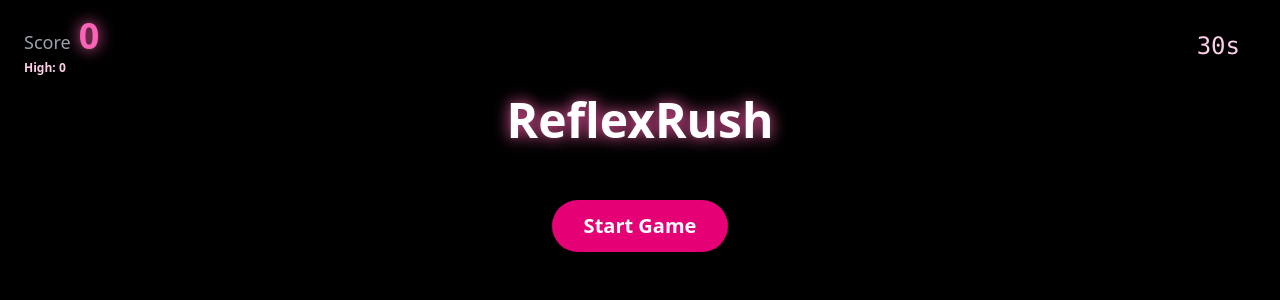
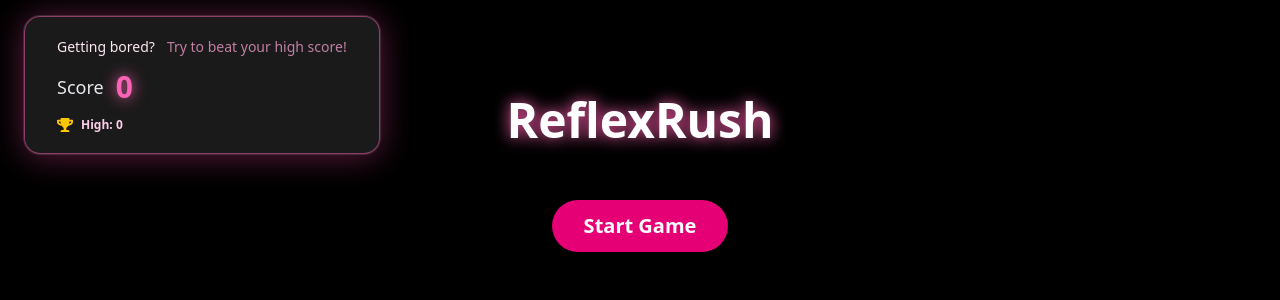
Before and after one commit to innovatewithkishlay/ReflexRush, a Next.js app: page / in a window 1280 px wide. Shown: the top 300 px of the page. Built offline with nearby package versions, Linux system fonts and the light colour scheme.

Commit message:
refactor: ui update and game ends if any bubble gets missses out

```diff
--- a/package.json
+++ b/package.json
@@ -12,7 +12,8 @@
     "framer-motion": "^12.22.0",
     "next": "15.3.4",
     "react": "^19.0.0",
-    "react-dom": "^19.0.0"
+    "react-dom": "^19.0.0",
+    "react-icons": "^5.5.0"
   },
   "devDependencies": {
     "@eslint/eslintrc": "^3",
--- a/src/app/page.tsx
+++ b/src/app/page.tsx
@@ -4,10 +4,7 @@ import React, { useState, useEffect, useRef } from "react";
 import { AnimatePresence } from "framer-motion";
 import Circle from "../components/Circle";
 import ScoreBoard from "../components/ScoreBoard";
-import Timer from "../components/Timer";
 import { getHighScore, setHighScore } from "../utils/localScore";
-
-const GAME_DURATION = 30;
 
 function getLevel(score: number) {
   if (score >= 15) return 4;
@@ -34,12 +31,11 @@ export default function HomePage() {
   const [gameActive, setGameActive] = useState(false);
   const [score, setScore] = useState(0);
   const [highScore, setHighScoreState] = useState(0);
-  const [timeLeft, setTimeLeft] = useState(GAME_DURATION);
   const [circle, setCircle] = useState<{ x: number; y: number; key: number } | null>(null);
   const [showCircle, setShowCircle] = useState(false);
   const [level, setLevel] = useState(1);
+  const [gameOver, setGameOver] = useState(false);
   const circleKey = useRef(0);
-  const timerRef = useRef<NodeJS.Timeout | null>(null);
   const appearTimeout = useRef<NodeJS.Timeout | null>(null);
   const visibleTimeout = useRef<NodeJS.Timeout | null>(null);
 
@@ -49,27 +45,20 @@ export default function HomePage() {
   }, []);
 
   useEffect(() => {
-    if (!gameActive) return;
-    timerRef.current = setInterval(() => setTimeLeft(t => t - 1), 1000);
-    return () => { if (timerRef.current) clearInterval(timerRef.current); };
-  }, [gameActive]);
-
-  useEffect(() => {
-    if (gameActive && timeLeft <= 0) endGame();
-  }, [timeLeft, gameActive]);
+    setLevel(getLevel(score));
+  }, [score]);
 
   useEffect(() => {
     if (!gameActive) return;
-    setLevel(getLevel(score));
     spawnCircle();
     return clearTimeouts;
     // eslint-disable-next-line
-  }, [gameActive, score]);
+  }, [gameActive, level]);
 
   const startGame = () => {
     setScore(0);
-    setTimeLeft(GAME_DURATION);
     setGameActive(true);
+    setGameOver(false);
     setCircle(null);
     setShowCircle(false);
     setLevel(1);
@@ -78,6 +67,7 @@ export default function HomePage() {
 
   const endGame = () => {
     setGameActive(false);
+    setGameOver(true);
     setCircle(null);
     setShowCircle(false);
     if (score > highScore) {
@@ -88,6 +78,8 @@ export default function HomePage() {
   };
 
   const spawnCircle = () => {
+    if (appearTimeout.current) clearTimeout(appearTimeout.current);
+    if (visibleTimeout.current) clearTimeout(visibleTimeout.current);
     setShowCircle(false);
     const { interval, visible } = getTiming(level);
     appearTimeout.current = setTimeout(() => {
@@ -104,8 +96,8 @@ export default function HomePage() {
       setCircle({ x, y, key: circleKey.current });
       setShowCircle(true);
       visibleTimeout.current = setTimeout(() => {
-        setShowCircle(false);
-        if (gameActive) spawnCircle();
+        // Missed the circle: knockout
+        endGame();
       }, visible);
     }, interval - visible);
   };
@@ -113,13 +105,13 @@ export default function HomePage() {
   const clearTimeouts = () => {
     if (appearTimeout.current) clearTimeout(appearTimeout.current);
     if (visibleTimeout.current) clearTimeout(visibleTimeout.current);
-    if (timerRef.current) clearInterval(timerRef.current);
   };
 
   const handleCircleTap = () => {
+    if (visibleTimeout.current) clearTimeout(visibleTimeout.current); // Clear miss timeout
     setScore(s => s + 1);
     setShowCircle(false);
-    // Next spawn will be triggered by useEffect on score change
+    spawnCircle();
   };
 
   useEffect(() => () => clearTimeouts(), []);
@@ -130,7 +122,6 @@ export default function HomePage() {
     <main className="min-h-screen bg-black flex flex-col items-center justify-start relative overflow-hidden">
       <div className="w-full flex justify-between items-center px-6 py-4 fixed top-0 left-0 z-20">
         <ScoreBoard score={score} highScore={highScore} animate={gameActive} />
-        <Timer time={timeLeft} />
         {gameActive && (
           <div className="text-lg font-bold text-pink-300 ml-4">Level {level}</div>
         )}
@@ -139,7 +130,7 @@ export default function HomePage() {
         {!gameActive && (
           <div className="flex flex-col items-center gap-4">
             <h1 className="text-4xl md:text-5xl font-extrabold text-white drop-shadow-neon mb-4">ReflexRush</h1>
-            {timeLeft !== GAME_DURATION && (
+            {gameOver && (
               <div className="text-xl text-pink-400 font-bold">
                 Game Over!<br />
                 <span className="text-white">Score: {score}</span>
@@ -151,7 +142,7 @@ export default function HomePage() {
               className="mt-6 px-8 py-3 bg-pink-600 text-white rounded-full text-xl font-bold shadow-lg hover:bg-pink-500 transition"
               onClick={startGame}
             >
-              {timeLeft === GAME_DURATION ? "Start Game" : "Restart"}
+              {gameOver ? "Restart" : "Start Game"}
             </button>
           </div>
         )}
--- a/src/components/ScoreBoard.tsx
+++ b/src/components/ScoreBoard.tsx
@@ -1,6 +1,7 @@
 "use client";
 
 import { motion, AnimatePresence } from "framer-motion";
+import { FaTrophy } from "react-icons/fa";
 
 type ScoreBoardProps = {
   score: number;
@@ -8,26 +9,40 @@ type ScoreBoardProps = {
   animate: boolean;
 };
 
-export default function ScoreBoard({ score, highScore}: ScoreBoardProps) {
+export default function ScoreBoard({ score, highScore, }: ScoreBoardProps) {
   return (
-    <div className="flex flex-col items-start gap-1">
-      <div className="flex items-end gap-2">
-        <span className="text-lg text-gray-400">Score</span>
+    <motion.div
+      className="backdrop-blur-xl bg-white/10 border border-pink-400/50 rounded-2xl shadow-lg px-8 py-5 flex flex-col items-start gap-2 min-w-[220px] relative"
+      initial={{ y: -40, opacity: 0 }}
+      animate={{ y: 0, opacity: 1 }}
+      transition={{ type: "spring", stiffness: 180, damping: 22 }}
+      style={{
+        boxShadow: "0 2px 32px 0 #ec489966, 0 0 0 1px #fff2",
+      }}
+    >
+      <div className="flex items-center gap-2 text-pink-100 text-sm font-medium mb-1">
+        <span>Getting bored?</span>
+        <span className="ml-1 text-pink-300 animate-pulse">Try to beat your high score!</span>
+      </div>
+      <div className="flex items-center gap-3">
+        <span className="text-lg text-gray-200">Score</span>
         <AnimatePresence>
           <motion.span
             key={score}
-  className="text-3xl md:text-4xl font-bold text-pink-400 drop-shadow-neon"
-  initial={{ scale: 1.3, opacity: 0 }}
+            className="text-3xl font-extrabold text-pink-400 drop-shadow-neon"
+            initial={{ scale: 1.15, opacity: 0 }}
             animate={{ scale: 1, opacity: 1 }}
             exit={{ scale: 0.8, opacity: 0 }}
-  transition={{ duration: 0.4, type: "spring" }}
+            transition={{ duration: 0.3, type: "spring" }}
           >
             {score}
           </motion.span>
-
         </AnimatePresence>
       </div>
-      <div className="text-xs text-pink-200 font-semibold">High: {highScore}</div>
+      <div className="flex items-center gap-2 mt-1">
+        <FaTrophy className="text-yellow-400 drop-shadow" />
+        <span className="text-xs text-pink-200 font-semibold">High: {highScore}</span>
       </div>
+    </motion.div>
   );
 }
```
Also changed, not shown: 1 other file (tests, documents, lock files or other folders). Lines whose indentation alone changed are shown as unchanged.
